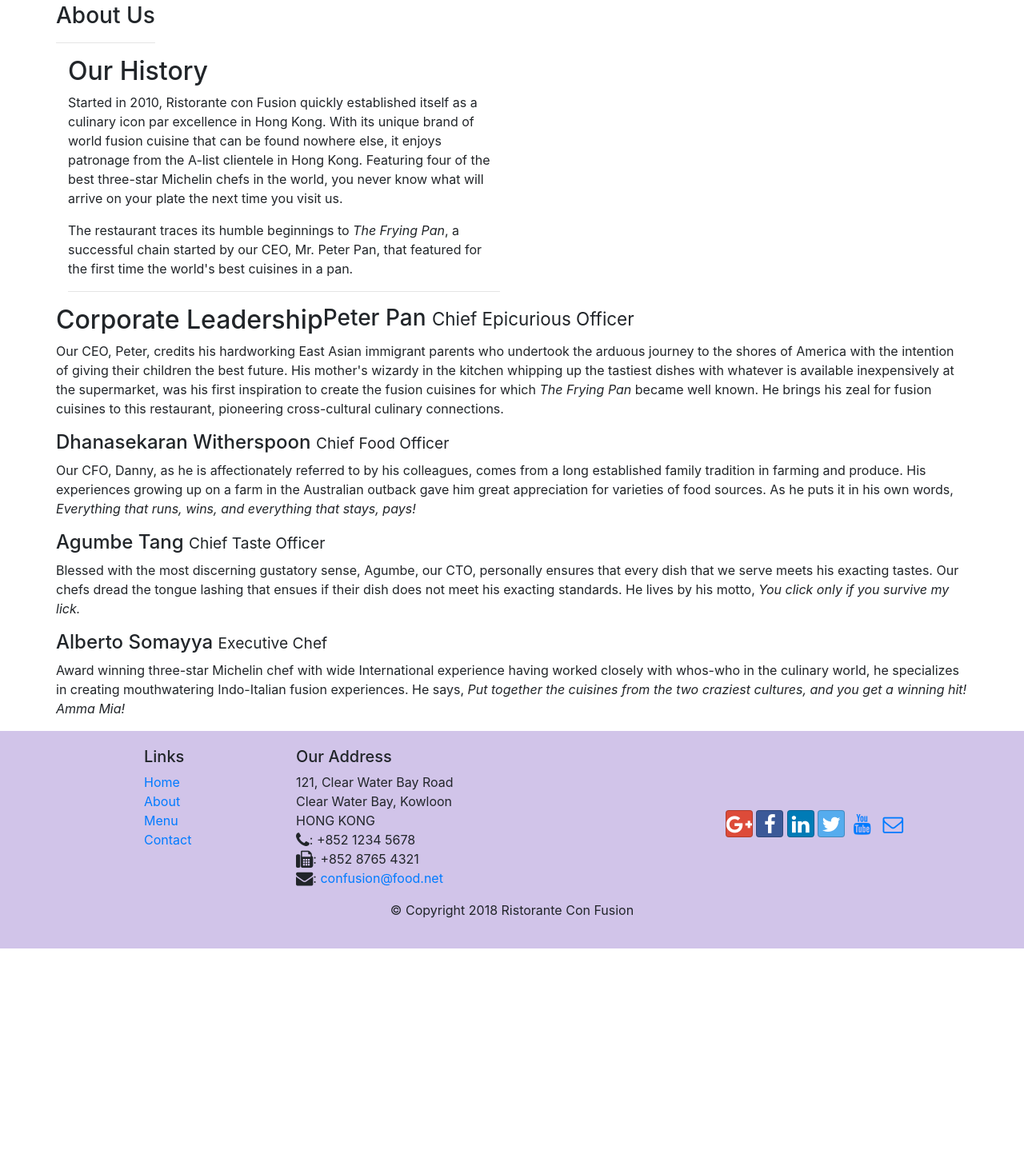
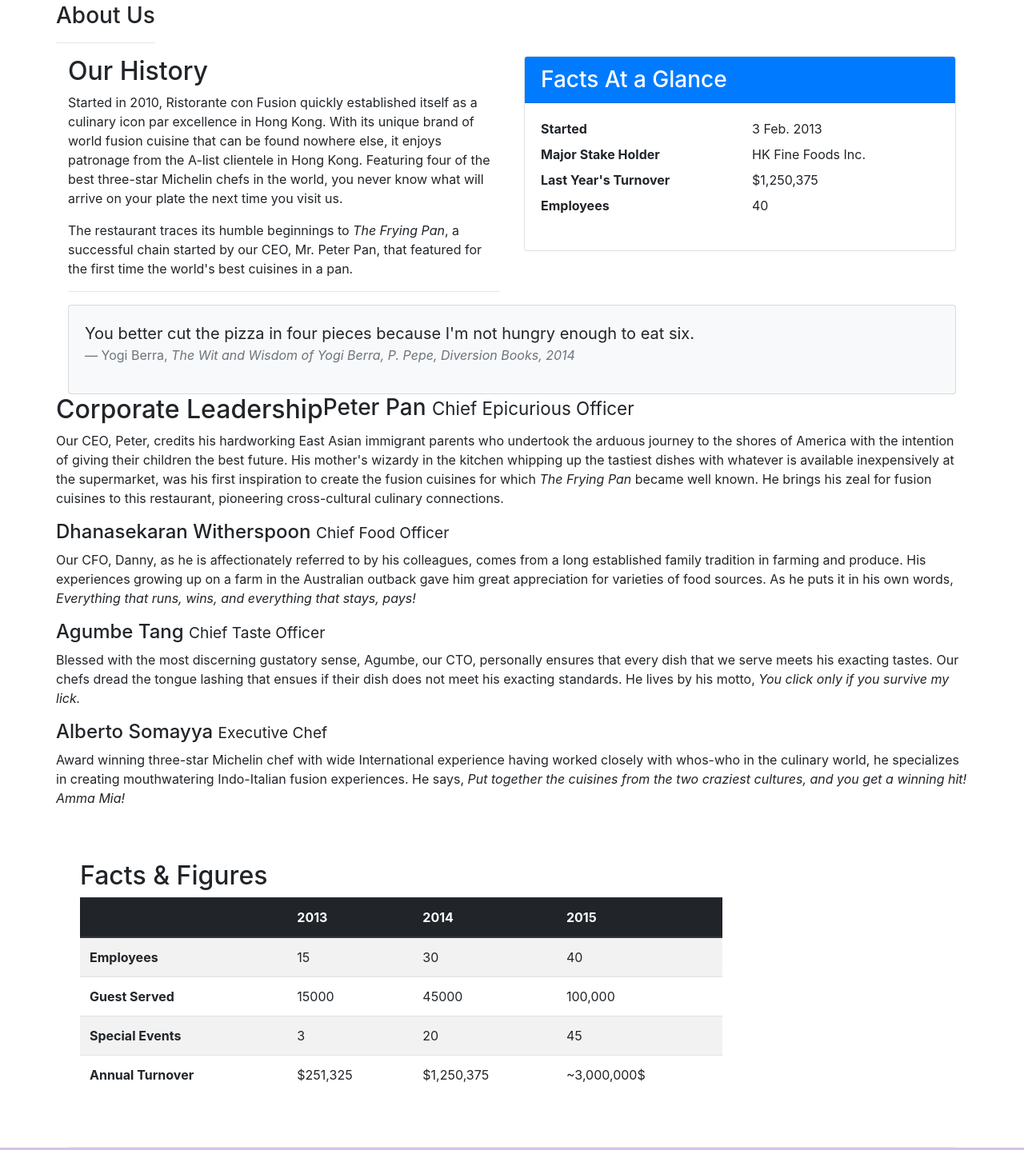
Before and after one commit to Markoae/Front-End-Web-UI-Frameworks-and-Tools-Bootstrap-4, a website: page aboutus.html in a window 1280 px wide. Shown: the part 395-1833 px from the top of the page at 80% size. Before the commit the page ends 1581 px from the top, so only its background shows below. Drawn offline with nearby package versions, Linux system fonts and the light colour scheme.

Commit message:
Tables and Cards

```diff
--- a/aboutus.html
+++ b/aboutus.html
@@ -64,7 +64,37 @@
                 <p>The restaurant traces its humble beginnings to <em>The Frying Pan</em>, a successful chain started by our CEO, Mr. Peter Pan, that featured for the first time the world's best cuisines in a pan.</p>
                 <hr>
             </div>
-            <div>
+            <div class="col-sm">
+                <div class="card">
+                    <h3 class="card-header bg-primary text-white">Facts At a Glance</h3>
+                    <div class="card-body">
+                        <dl class="row">
+                            <dt class="col-6">Started</dt>
+                            <dd class="col-6">3 Feb. 2013</dd>
+                            <dt class="col-6">Major Stake Holder</dt>
+                            <dd class="col-6">HK Fine Foods Inc.</dd>
+                            <dt class="col-6">Last Year's Turnover</dt>
+                            <dd class="col-6">$1,250,375</dd>
+                            <dt class="col-6">Employees</dt>
+                            <dd class="col-6">40</dt>
+
+                        </dl>
+                    </div>
+                </div>
+            </div>
+            <div class="col-12">
+                <div class="card card-body bg-light">
+                    <blockquote class="blockquote">
+                        <p class="mb-0">You better cut the pizza in four pieces
+                            because I'm not hungry enough to eat six.
+                        </p>
+                        <footer class="blockquote-footer">Yogi Berra,
+                            <cite title="Source Title">The Wit and Wisdom of
+                                Yogi Berra, P. Pepe, Diversion Books, 2014
+                            </cite>
+                        </footer>
+                    </blockquote>
+                </div>
             </div>
         </div>
 
@@ -85,7 +115,53 @@
                 <div class="d-none d-sm-block"><p>Award winning three-star Michelin chef with wide International experience having worked closely with whos-who in the culinary world, he specializes in creating mouthwatering Indo-Italian fusion experiences. He says, <em>Put together the cuisines from the two craziest cultures, and you get a winning hit! Amma Mia!</em></p></div>
             </div>
        </div>
+       <div class="row row-content">
+           <div class="col-12 col-sm-9">
+               <h2>Facts &amp; Figures</h2>
+                <div class="table-responsive">
+                <table class="table table-striped">
+                    <thead class="thead-dark">
+                        <tr>
+                            <th>&nbsp;</th>
+                            <th>2013</th>
+                            <th>2014</th>
+                            <th>2015</th>
+                        </tr>
+                    </thead>
+                    <tbody>
+                        <tr>
+                            <th>Employees</th>
+                            <td>15</td>
+                            <td>30</td>
+                            <td>40</td>
+                        </tr>
+                        <tr>
+                            <th>Guest Served</th>
+                            <td>15000</td>
+                            <td>45000</td>
+                            <td>100,000</td>
+                        </tr>
+                        <tr>
+                            <th>Special Events</th>
+                            <td>3</td>
+                            <td>20</td>
+                            <td>45</td>
+                        </tr>
+                        <tr>
+                            <th>Annual Turnover</th>
+                            <td>$251,325</td>
+                            <td>$1,250,375</td>
+                            <td>~3,000,000$</td>
+                        </tr>
+                    </tbody>
+                </table>
+               </div>
+           </div>
+           <div class="col-12 col-sm-3">
 
+           </div>
+           </div>
+       </div>
     </div>
 
     <footer class="footer">
```
